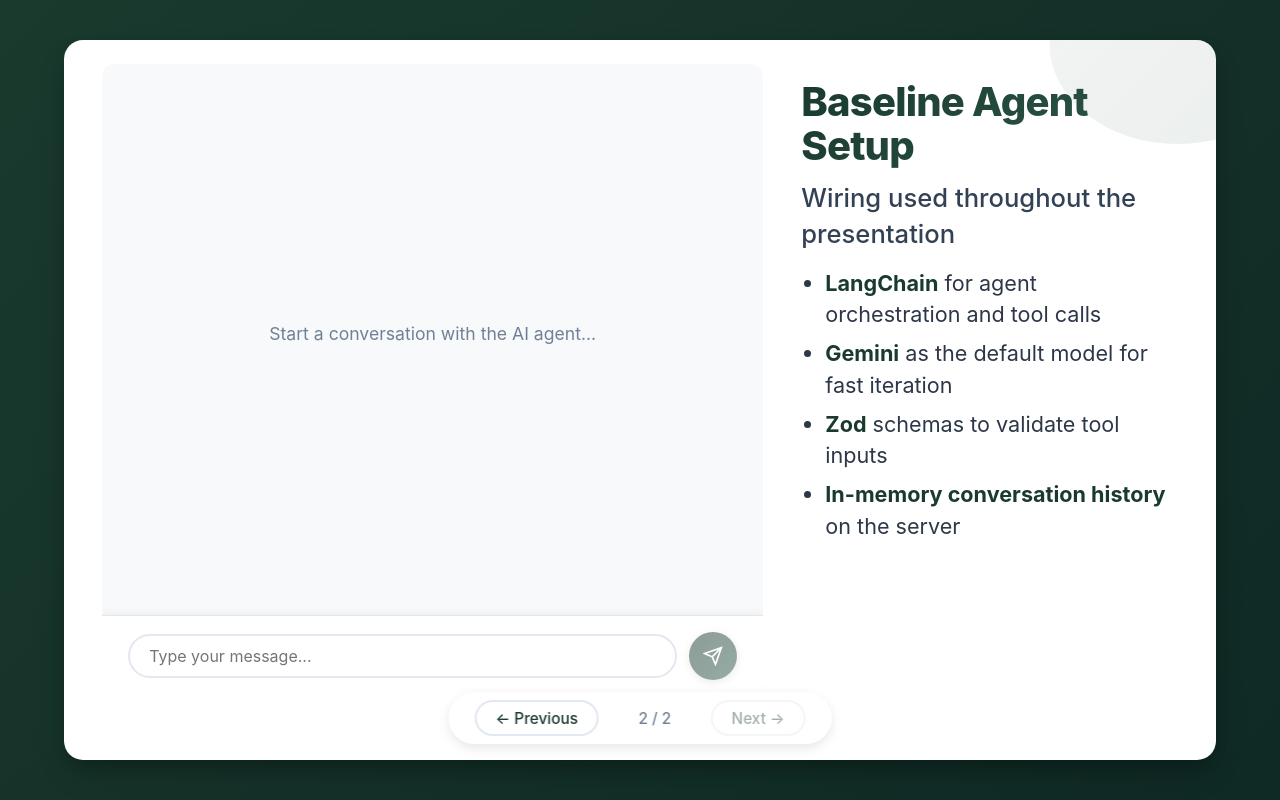
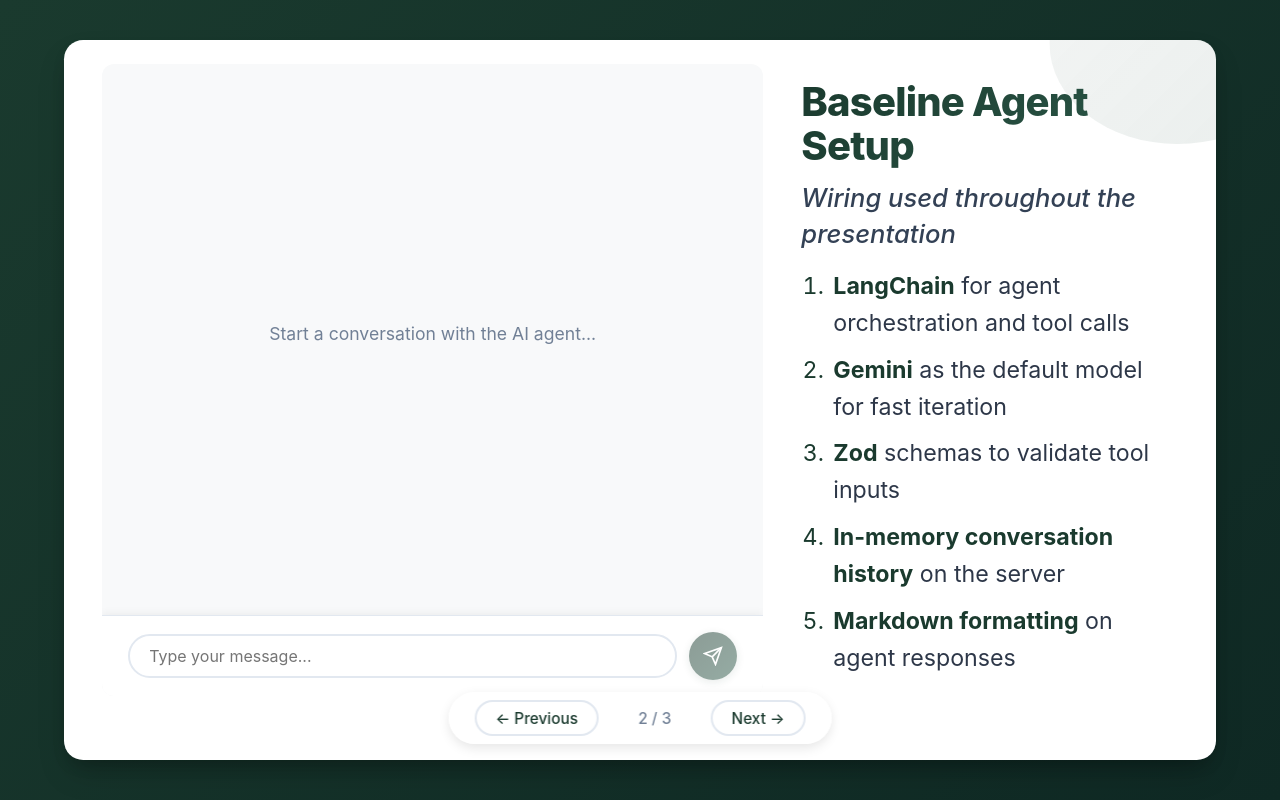
Before and after one commit to bjorn-thorlacius-avo/agent-presentation, a React (Vite) app in the folder frontend/: page / in a window 1280 px wide. Both pictures are taken after a click on the button "Next →". Built offline with nearby package versions, Linux system fonts and the light colour scheme.

Commit message:
Add third slide

```diff
--- a/frontend/src/App.css
+++ b/frontend/src/App.css
@@ -62,7 +62,6 @@
   color: #4a5568;
   line-height: 1.4;
   max-width: 70vw;
-  opacity: 0.8;
   margin-bottom: 1vh;
 }
 
@@ -137,6 +136,7 @@
 .slide-split .slide-subtitle {
   font-size: clamp(1.1rem, 2.4vw, 1.6rem);
   font-weight: 500;
+  font-style: italic;
   color: #334155;
   max-width: 100%;
   text-align: left;
@@ -157,14 +157,22 @@
 }
 
 .slide-right-list {
-  list-style: disc;
-  padding-left: 1.5rem;
+  list-style: decimal;
+  padding-left: 1.8rem;
   color: #2d3748;
-  font-size: clamp(1rem, 2vw, 1.35rem);
-  line-height: 1.45;
+  font-size: clamp(1.05rem, 2.1vw, 1.45rem);
+  line-height: 1.6;
   display: flex;
   flex-direction: column;
-  gap: 1vh;
+  gap: 1.2vh;
+}
+
+.slide-right-list li {
+  padding-left: 0.2rem;
+}
+
+.slide-right-list li::marker {
+  color: #1a3a2e;
 }
 
 .slide-right-content strong {
--- a/frontend/src/slides/02_BaseAgentSetup.tsx
+++ b/frontend/src/slides/02_BaseAgentSetup.tsx
@@ -16,6 +16,7 @@
         <li><strong>Gemini</strong> as the default model for fast iteration</li>
         <li><strong>Zod</strong> schemas to validate tool inputs</li>
         <li><strong>In-memory conversation history</strong> on the server</li>
+        <li><strong>Markdown formatting</strong> on agent responses</li>
       </ul>
     </div>
   ),
--- /dev/null
+++ b/frontend/src/slides/03_OneToolToRuleThemAll.tsx
@@ -0,0 +1,37 @@
+import Chat from '../components/Chat'
+import type { SlideDefinition } from './types'
+
+const OneToolToRuleThemAllSlide: SlideDefinition = {
+  title: '1 tool to rule them all',
+  subtitle: 'Reduce agent responsibility',
+  content: (
+    <div className="slide-chat-wrapper">
+      <Chat />
+    </div>
+  ),
+  rightContent: (
+    <div className="slide-right-content">
+      <p className="slide-right-lead">
+        Move orchestration into code so the agent focuses on intent.
+      </p>
+      <div>
+        <p className="slide-right-lead"><strong>Instead of 2 tools</strong></p>
+        <ol className="slide-right-list">
+          <li>Update data</li>
+          <li>Validate data, returns validation result (with errors)</li>
+        </ol>
+      </div>
+      <div>
+        <p className="slide-right-lead"><strong>One tool</strong></p>
+        <ol className="slide-right-list">
+          <li>Update data</li>
+          <li>Validate it</li>
+          <li>Report an error if invalid</li>
+        </ol>
+      </div>
+    </div>
+  ),
+  splitLayout: true
+}
+
+export default OneToolToRuleThemAllSlide
--- a/frontend/src/slides/index.ts
+++ b/frontend/src/slides/index.ts
@@ -1,10 +1,12 @@
 import type { SlideDefinition } from './types'
 import Intro from './01_Intro'
 import BaseAgentSetup from './02_BaseAgentSetup'
+import OneToolToRuleThemAll from './03_OneToolToRuleThemAll'
 
 const slides: SlideDefinition[] = [
   Intro,
-  BaseAgentSetup
+  BaseAgentSetup,
+  OneToolToRuleThemAll
 ]
 
 export default slides
```
